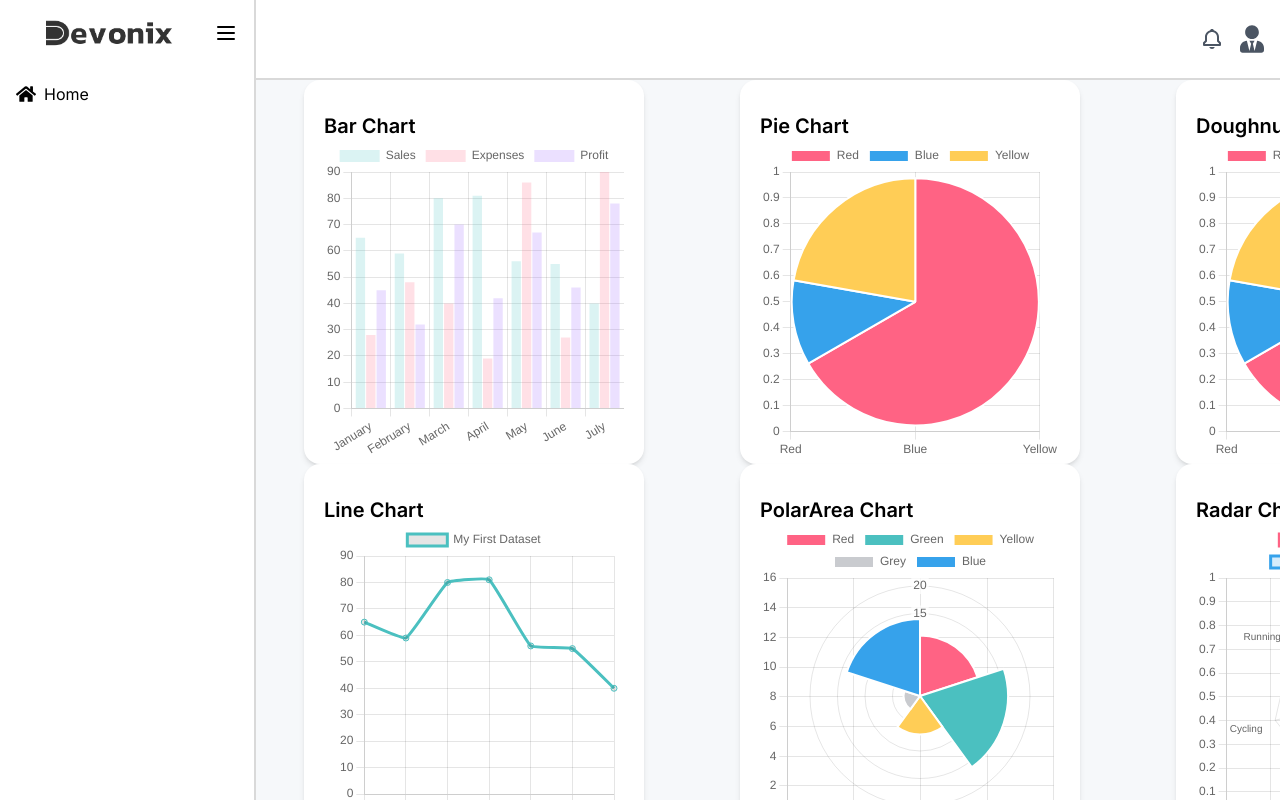
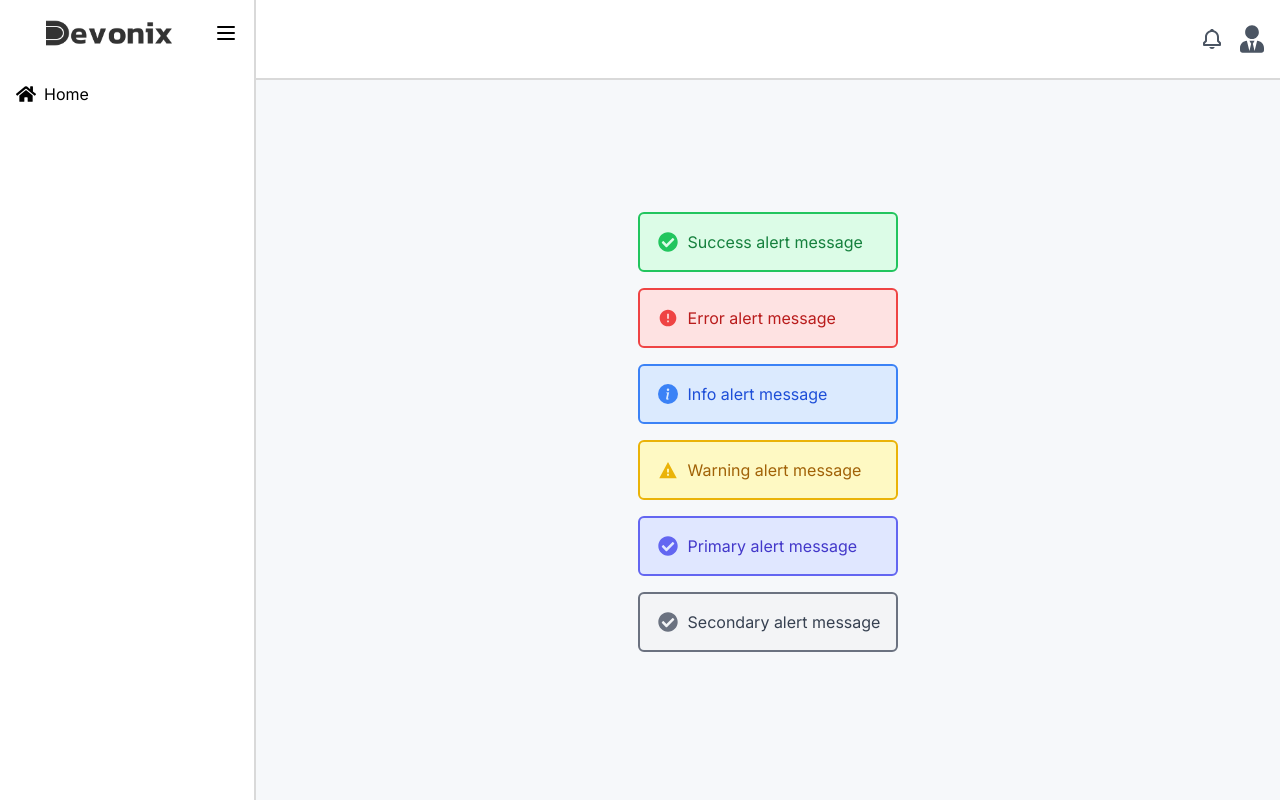
Before and after one commit to lsdev200/next-custom-template, a Next.js app: page / in a window 1280 px wide. Built offline with nearby package versions, Linux system fonts and the light colour scheme.

Commit message:
some components added

```diff
--- /dev/null
+++ b/app/components/Alerts/alerts.tsx
@@ -0,0 +1,58 @@
+"use client";
+
+import React from "react";
+import { BiSolidErrorCircle } from "react-icons/bi";
+import { FaCheckCircle } from "react-icons/fa";
+import { BsInfoCircleFill } from "react-icons/bs";
+import { IoMdWarning } from "react-icons/io";
+
+interface AlertProps {
+  type: "success" | "error" | "info" | "warning" | "primary" | "secondary";
+  message: string;
+}
+
+const Alert: React.FC<AlertProps> = ({ type, message }) => {
+  const alertClasses = `p-4 mb-4 rounded-md ${
+    type === "success"
+      ? "bg-green-100 border-green-500 text-green-700"
+      : type === "error"
+      ? "bg-red-100 border-red-500 text-red-700"
+      : type === "info"
+      ? "bg-blue-100 border-blue-500 text-blue-700"
+      : type === "warning"
+      ? "bg-yellow-100 border-yellow-500 text-yellow-700"
+      : type === "primary"
+      ? "bg-indigo-100 border-indigo-500 text-indigo-700"
+      : "bg-gray-100 border-gray-500 text-gray-700"
+  } border-2 flex items-center`;
+
+  const iconClasses = `h-6 w-6 mr-2 flex items-center justify-center text-xl ${
+    type === "success"
+      ? "text-green-500"
+      : type === "error"
+      ? "text-red-500"
+      : type === "info"
+      ? "text-blue-500"
+      : type === "warning"
+      ? "text-yellow-500"
+      : type === "primary"
+      ? "text-indigo-500"
+      : "text-gray-500"
+  }`;
+
+  return (
+    <div className={alertClasses}>
+      <span className={iconClasses}>
+        {type === "success" && <FaCheckCircle />}
+        {type === "error" && <BiSolidErrorCircle />}
+        {type === "info" && <BsInfoCircleFill />}
+        {type === "warning" && <IoMdWarning />}
+        {type === "primary" && <FaCheckCircle />}
+        {type === "secondary" && <FaCheckCircle />}
+      </span>
+      <p>{message}</p>
+    </div>
+  );
+};
+
+export default Alert;
--- a/app/page.tsx
+++ b/app/page.tsx
@@ -36,6 +36,7 @@ import SidebarMenu from "./components/SidebarComponents/sidebarnew";
 import UserList from "./components/userlist";
 import FileUpload from "./components/formComponents/fileupload";
 import DatePicker from "./components/formComponents/calendar";
+import Alert from "./components/Alerts/alerts";
 
 async function Home() {
   const dropdownoption = [
@@ -74,7 +75,7 @@ async function Home() {
   return (
     <>
       <div className="w-full h-full flex flex-wrap justify-center items-center ">
-        <div className="flex w-full gap-24 ml-24 ">
+        {/* <div className="flex w-full gap-24 ml-24 ">
           <DataVisualizationBar data={barchartdata.data} />
           <DataVisualizationPie data={piechartdata.data} />
           <DataVisualizationDoughnut data={doughnutchartdata.data} />
@@ -83,7 +84,7 @@ async function Home() {
           <DataVisualizationLine data={linechartdata.data} />
           <DataVisualizationPolarArea data={polarareachartdata.data} />
           <DataVisualizationRadar data={radarchartdata.data} />
-        </div>
+        </div> */}
 
         {/* <UserList users={userlist} /> */}
         {/* <FileUpload
@@ -93,6 +94,14 @@ async function Home() {
         /> */}
         {/* <DatePicker onDateChange={onDateChange} selectedDate={selecteddate} /> */}
         {/* <DropdownMenu /> */}
+        <div className="p-4">
+          <Alert type="success" message="Success alert message" />
+          <Alert type="error" message="Error alert message" />
+          <Alert type="info" message="Info alert message" />
+          <Alert type="warning" message="Warning alert message" />
+          <Alert type="primary" message="Primary alert message" />
+          <Alert type="secondary" message="Secondary alert message" />
+        </div>
       </div>
     </>
   );
```
